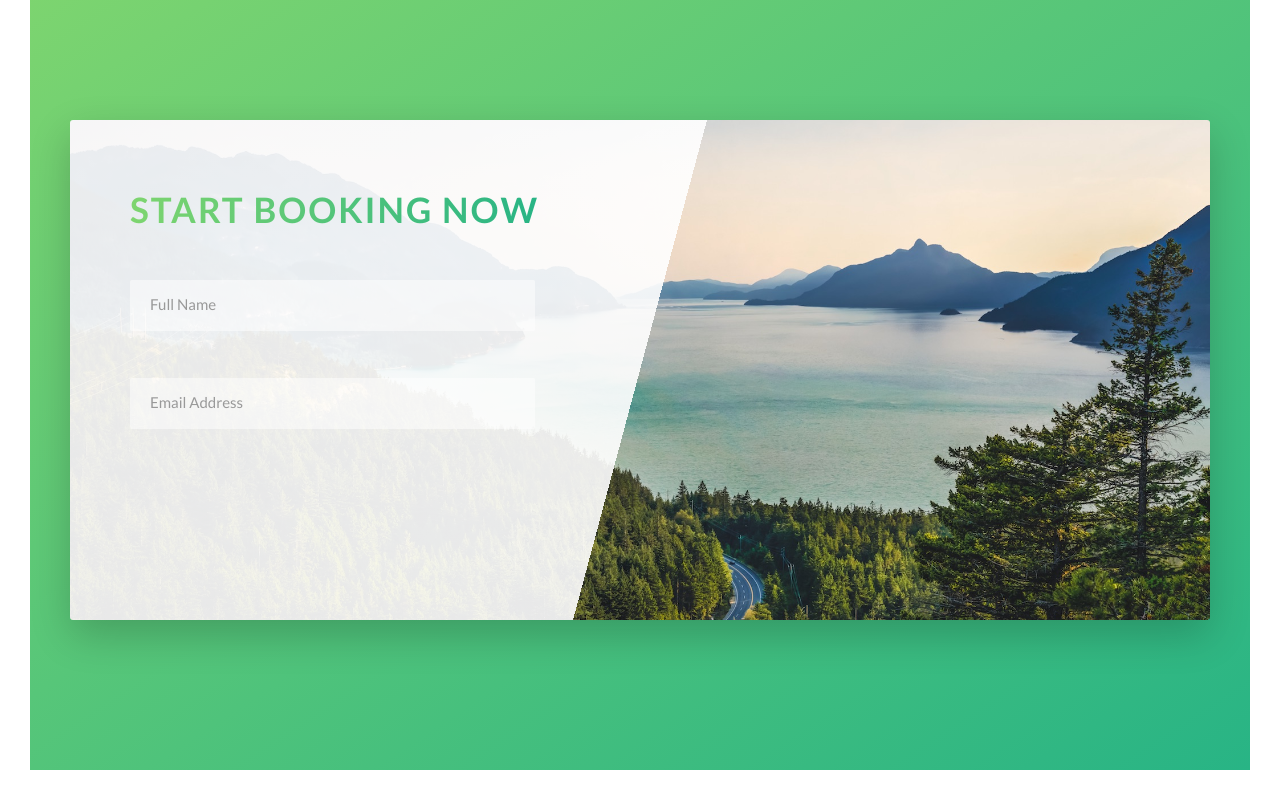
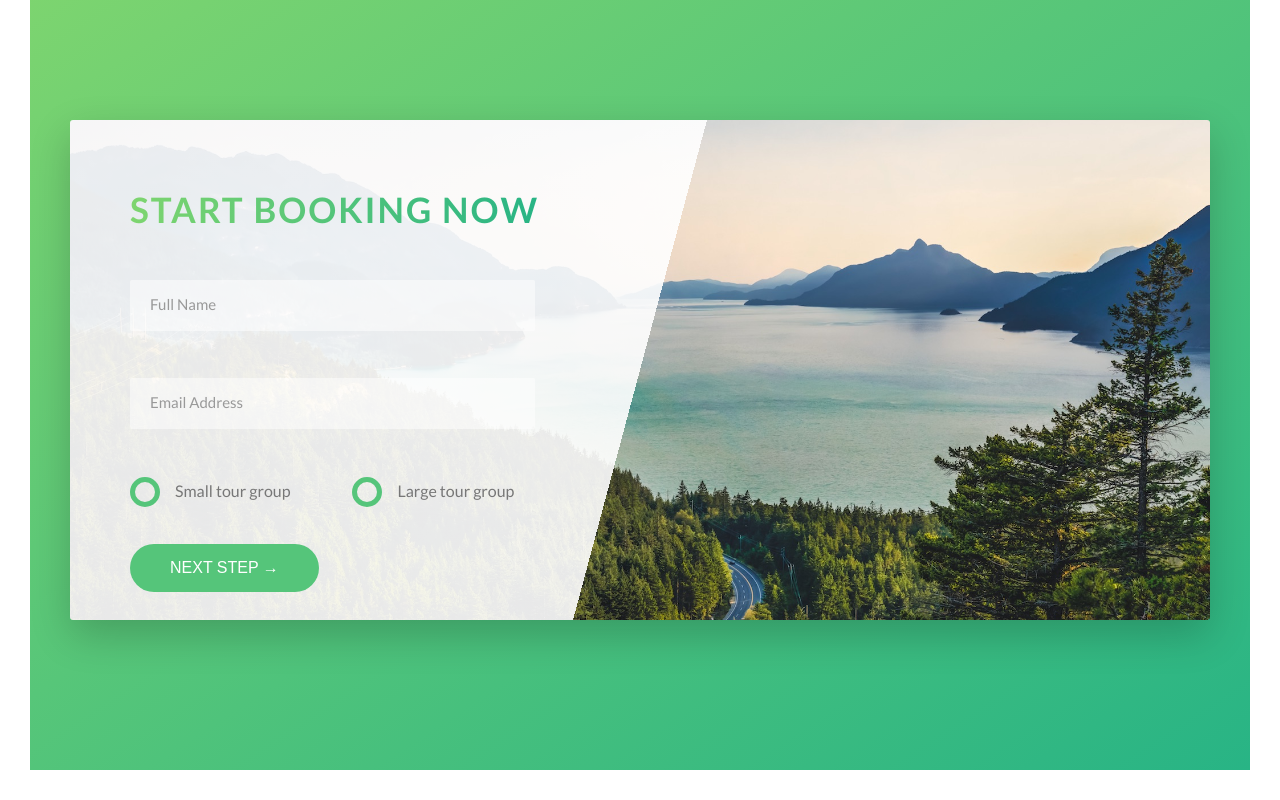
Before and after one commit to dmatis/natours, a website: page index.html in a window 1280 px wide. Shown: the part 4492-5292 px from the top of the page. Drawn offline with Linux system fonts and the light colour scheme.

Commit message:
Completed the design of the Booking Form box

```diff
--- a/index.html
+++ b/index.html
@@ -382,6 +382,50 @@
                                         Email Address
                                     </label>
                                 </div>
+
+                                <div class="form__group u-margin-bottom-medium">
+                                    <div class="form__radio-group">
+                                        <input
+                                            type="radio"
+                                            class="form__radio-input"
+                                            id="small"
+                                            name="size"
+                                        />
+                                        <label
+                                            for="small"
+                                            class="form__radio-label"
+                                        >
+                                            <span
+                                                class="form__radio-button"
+                                            ></span>
+                                            Small tour group</label
+                                        >
+                                    </div>
+
+                                    <div class="form__radio-group">
+                                        <input
+                                            type="radio"
+                                            class="form__radio-input"
+                                            id="large"
+                                            name="size"
+                                        />
+                                        <label
+                                            for="large"
+                                            class="form__radio-label"
+                                        >
+                                            <span
+                                                class="form__radio-button"
+                                            ></span>
+                                            Large tour group</label
+                                        >
+                                    </div>
+                                </div>
+
+                                <div class="form__group">
+                                    <button class="btn btn--green">
+                                        Next step &rarr;
+                                    </button>
+                                </div>
                             </form>
                         </div>
                     </div>
--- a/sass/base/_utilities.scss
+++ b/sass/base/_utilities.scss
@@ -1,23 +1,23 @@
 .u-center-text {
-    text-align: center;
+    text-align: center !important;
 }
 
 .u-margin-bottom-small {
-    margin-bottom: 1.5rem;
+    margin-bottom: 1.5rem !important;
 }
 
 .u-margin-bottom-medium {
-    margin-bottom: 4rem;
+    margin-bottom: 4rem !important;
 }
 
 .u-margin-bottom-big {
-    margin-bottom: 8rem;
+    margin-bottom: 8rem !important;
 }
 
 .u-margin-top-big {
-    margin-top: 8rem;
+    margin-top: 8rem !important;
 }
 
 .u-margin-top-huge {
-    margin-top: 10rem;
+    margin-top: 10rem !important;
 }
--- a/sass/components/_button.scss
+++ b/sass/components/_button.scss
@@ -1,4 +1,5 @@
 .btn {
+    &,
     &:link,
     &:visited {
         text-transform: uppercase;
@@ -9,6 +10,10 @@
         transition: all 0.2s;
         position: relative;
         font-size: $default-font-size;
+
+        // Required change for the <button> element
+        border: none;
+        cursor: pointer;
     }
 
     &:hover {
@@ -21,7 +26,9 @@
         }
     }
 
-    &:active {
+    &:active,
+    &:focus {
+        outline: none;
         transform: translateY(-0.1rem);
         box-shadow: 0 0.5rem 1rem rgba($color-black, 0.2);
     }
--- a/sass/components/_form.scss
+++ b/sass/components/_form.scss
@@ -17,6 +17,7 @@
         border-bottom: 3px solid transparent;
         width: 90%;
         display: block;
+        transition: all 0.3s;
 
         &:focus {
             outline: none;
@@ -53,4 +54,51 @@
         visibility: hidden;
         transform: translateY(-4rem);
     }
+
+    &__radio-group {
+        width: 49%;
+        display: inline-block;
+    }
+
+    &__radio-label {
+        font-size: $default-font-size;
+        cursor: pointer;
+        position: relative;
+        padding-left: 4.5rem;
+    }
+
+    &__radio-input {
+        display: none;
+    }
+
+    &__radio-button {
+        height: 3rem;
+        width: 3rem;
+        border: 5px solid $color-primary;
+        border-radius: 50%;
+        display: inline-block;
+        position: absolute;
+        left: 0;
+        top: -0.4rem;
+
+        &::after {
+            content: "";
+            display: block;
+            height: 1.3rem;
+            width: 1.3rem;
+            border-radius: 50%;
+            position: absolute;
+            top: 50%;
+            left: 50%;
+            transform: translate(-50%, -50%);
+            background-color: $color-primary;
+            opacity: 0;
+            transition: opacity 0.2s;
+        }
+    }
+
+    // Whenever the radio-input is checked, set the styling on the radio-button::after pseudoclass
+    &__radio-input:checked ~ &__radio-label &__radio-button::after {
+        opacity: 1;
+    }
 }
```
Also changed, not shown: css/style.css.
